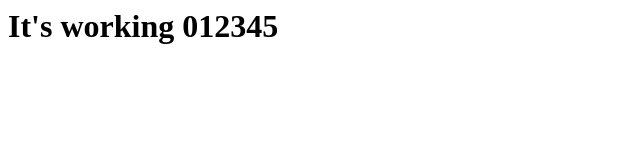
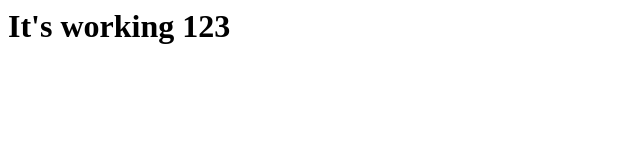
Before and after one commit to jeffersonrodrigues92/html-code, a plain HTML site: page index.html in a window 1280 px wide. Shown: the full height of the page, 0-640 px from the left. Drawn offline with Linux system fonts and the light colour scheme.

Commit message:
Alterando html

```diff
--- a/index.html
+++ b/index.html
@@ -1 +1 @@
-<h1>It's working 012345</h1>
+<h1>It's working 123</h1>
```
